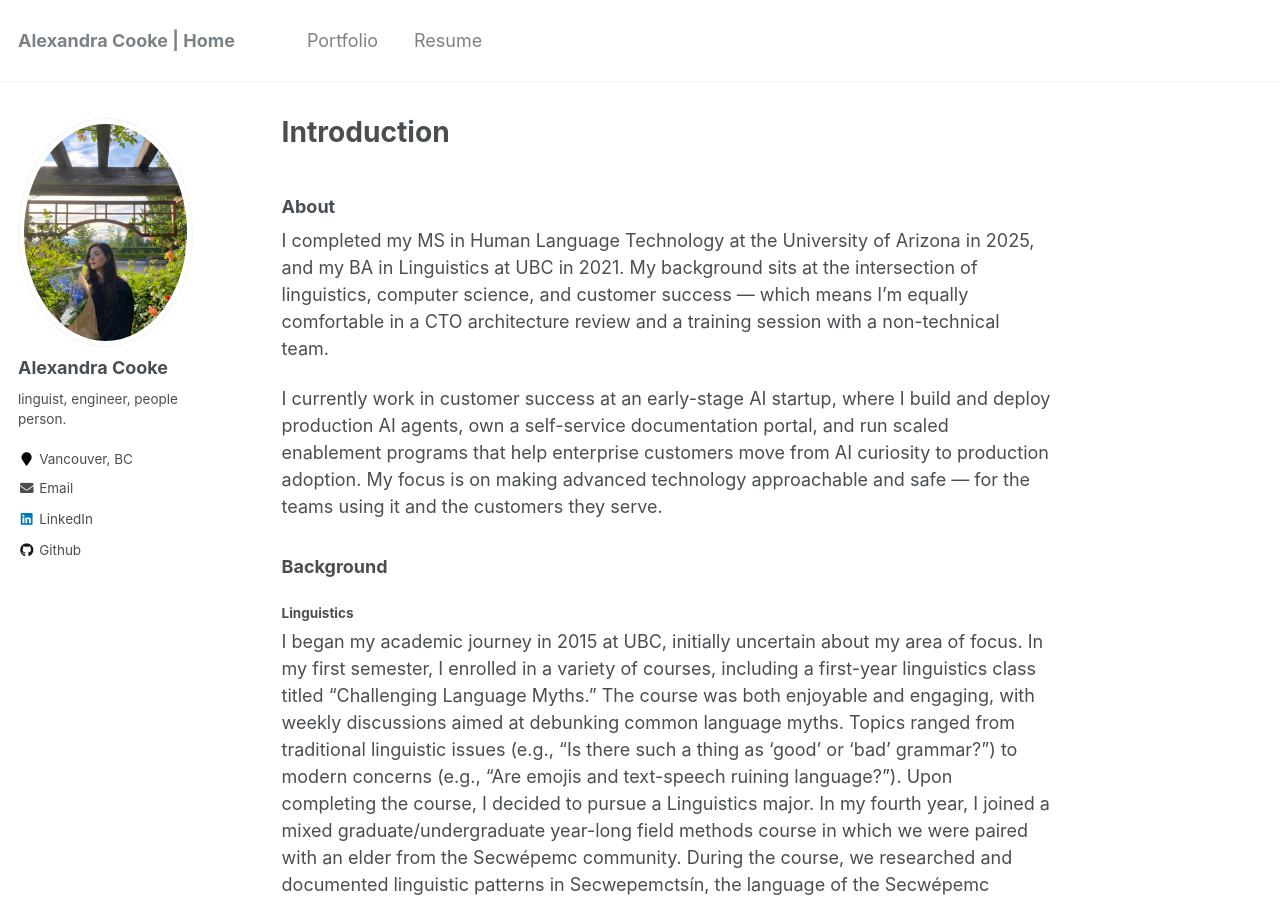
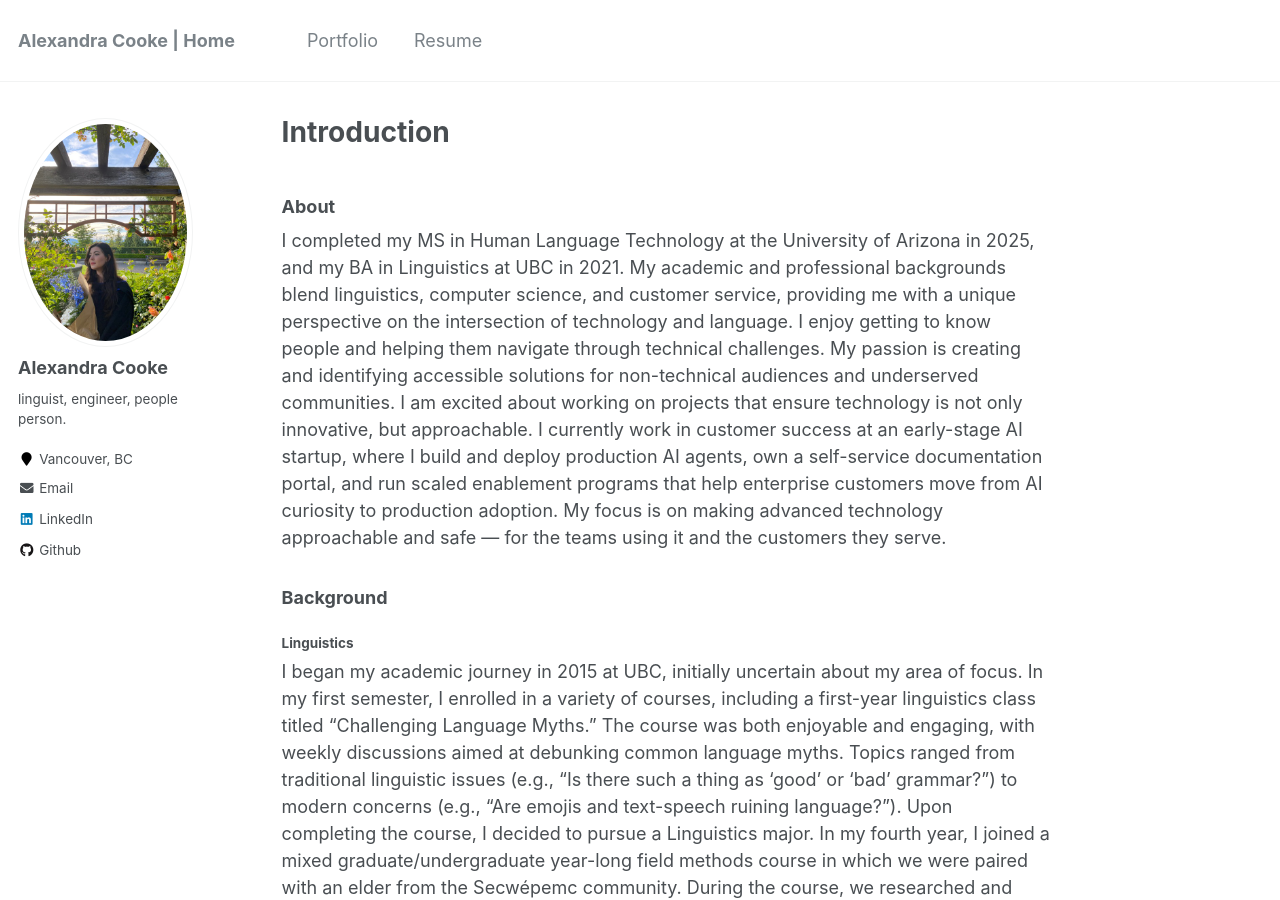
Before and after one commit to acooke82/acooke82.github.io, a Jekyll site: the page built from _pages/about.md, in a window 1280 px wide and 900 px high. Built offline with Jekyll 4.4.1, drawn with Linux system fonts in a browser that asks for light colours.

Commit message:
Update about.md

```diff
--- a/_pages/about.md
+++ b/_pages/about.md
@@ -9,9 +9,7 @@ redirect_from:
 ---
 ### About
 
-I completed my MS in Human Language Technology at the University of Arizona in 2025, and my BA in Linguistics at UBC in 2021. My background sits at the intersection of linguistics, computer science, and customer success — which means I'm equally comfortable in a CTO architecture review and a training session with a non-technical team.
-
-I currently work in customer success at an early-stage AI startup, where I build and deploy production AI agents, own a self-service documentation portal, and run scaled enablement programs that help enterprise customers move from AI curiosity to production adoption. My focus is on making advanced technology approachable and safe — for the teams using it and the customers they serve.
+I completed my MS in Human Language Technology at the University of Arizona in 2025, and my BA in Linguistics at UBC in 2021. My academic and professional backgrounds blend linguistics, computer science, and customer service, providing me with a unique perspective on the intersection of technology and language. I enjoy getting to know people and helping them navigate through technical challenges. My passion is creating and identifying accessible solutions for non-technical audiences and underserved communities. I am excited about working on projects that ensure technology is not only innovative, but approachable. I currently work in customer success at an early-stage AI startup, where I build and deploy production AI agents, own a self-service documentation portal, and run scaled enablement programs that help enterprise customers move from AI curiosity to production adoption. My focus is on making advanced technology approachable and safe — for the teams using it and the customers they serve.
 
 ### Background
 
```
